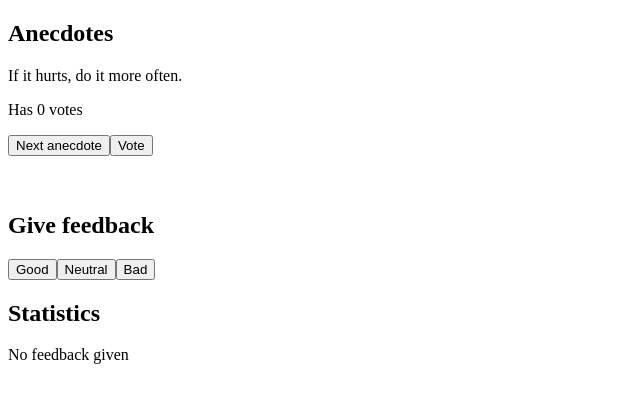
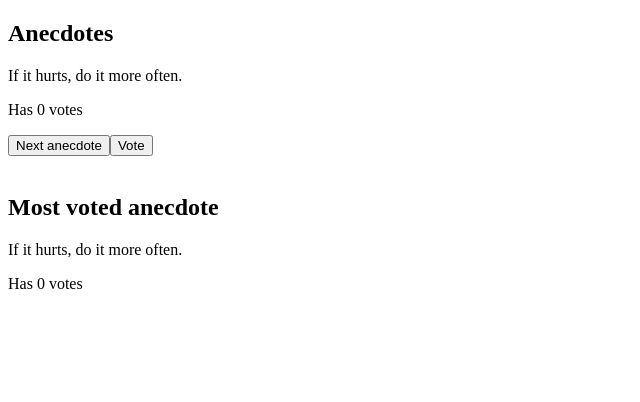
Before and after one commit to AngelGabriel-ManzanoContreras/fullstackopen, a React (Vite) app in the folder part1/introdemo/: page / in a window 1280 px wide. Shown: the top 402 px of the page, without its empty margins (0-640 px from the left). Built offline with nearby package versions, Linux system fonts and the light colour scheme; the HTML template or start-up script is replaced by a standard one.

Commit message:
Activity 1.14 done

```diff
--- a/part1/introdemo/src/App.jsx
+++ b/part1/introdemo/src/App.jsx
@@ -80,7 +80,6 @@ const App = () => {
   const handleSelection = ( movement ) => {
     //const res = selected + movement
     const res = Math.floor( Math.random() * anecdotes.length )
-    console.log( res )
 
     if ( res < 0 || res >= anecdotes.length ) {
       setSelected( 0 )
@@ -105,7 +104,14 @@ const App = () => {
       <CustomButton text="Next anecdote" handleClick={ handleSelection } />
       <CustomButton text="Vote" handleClick={ handleVote } />
 
+
       <br />
+      <br />
+      <Title title="Most voted anecdote" />
+      <Anecdote selected={ votes.indexOf( Math.max( ...votes ) ) } />
+      <p>Has { Math.max( ...votes ) } votes</p>
+
+      {/* <br />
       <br />
       <br />
       <Title title="Give feedback" />
@@ -125,7 +131,7 @@ const App = () => {
         />
       </section>
 
-      <Statistics good={good} neutral={neutral} bad={bad} />
+      <Statistics good={good} neutral={neutral} bad={bad} /> */}
     </>
   )
 }
```
